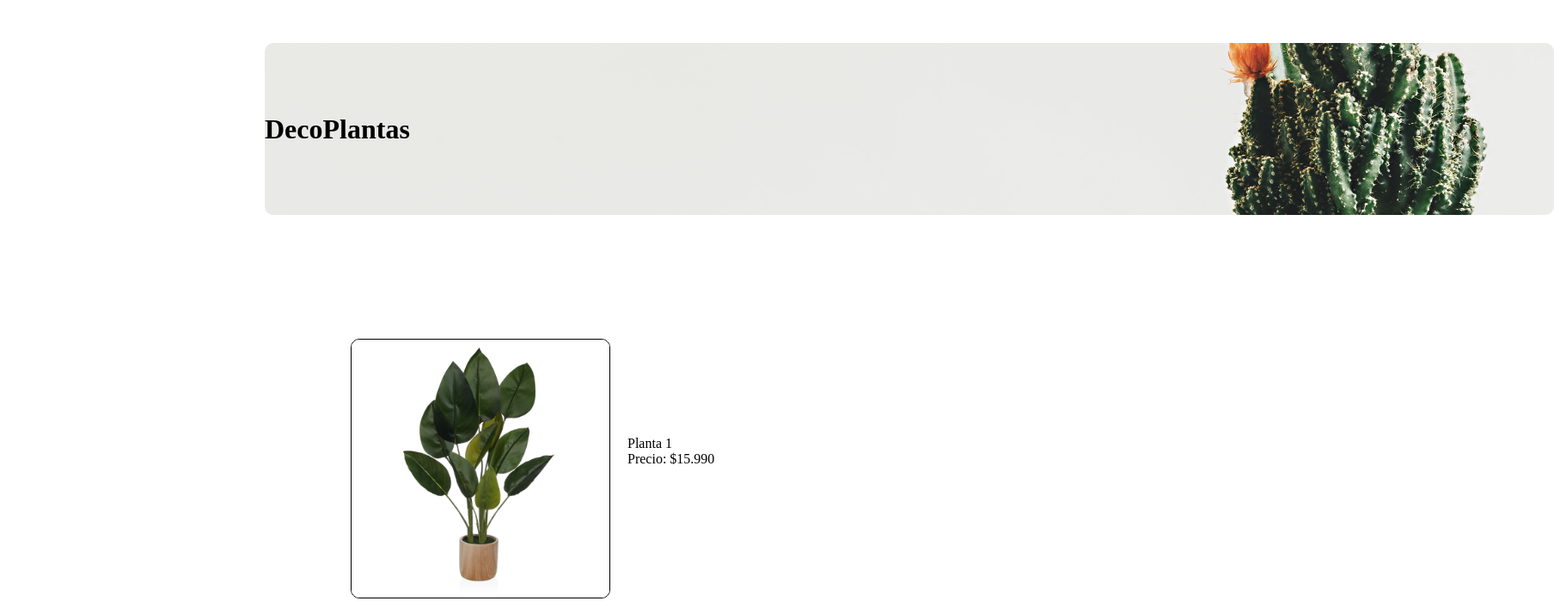
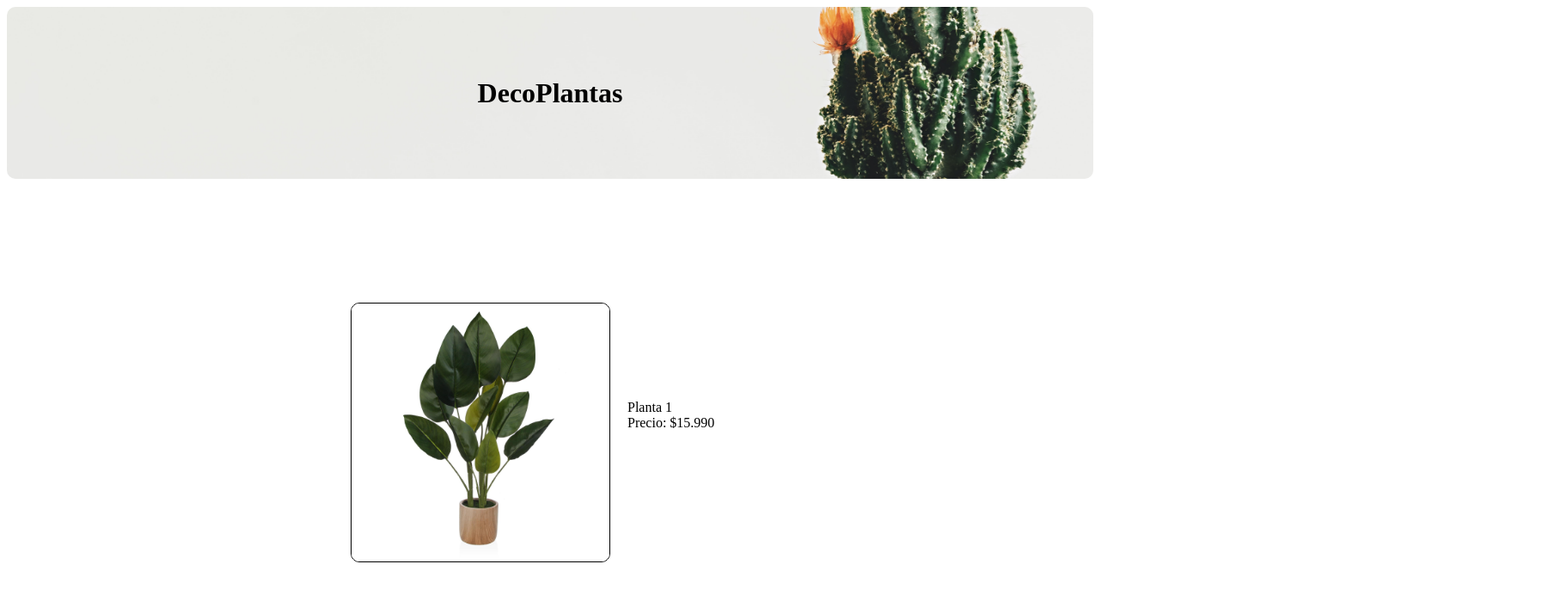
Before and after one commit to frkeiser/DecoPlantas, a plain HTML site: page index.html in a window 1280 px wide. Shown: the top 699 px of the page at 86% size, 1808 px wide, since content can reach past the window. Drawn offline with Linux system fonts and the light colour scheme.

Commit message:
Commit final

```diff
--- a/css/style.css
+++ b/css/style.css
@@ -23,32 +23,25 @@ div{
 
 }
 
-header{
+header {
     background-image: url('/images/fondo.jpg');
     background-size: cover;
     background-position: center;
     background-repeat: no-repeat;
 
-    width: 1500px;
+    width: 100%;
     height: 200px;
-
-
-    margin-top: 50px;
-    margin-left: 300px;
 
     display: flex;
     align-items: center;
+    justify-content: center;
 
     text-align: center;
     color: black;
 
     border-radius: 10px;
+}
 
-
-
-
-
-}
 footer{
     background-color: orange;
     height: 90px;
```
